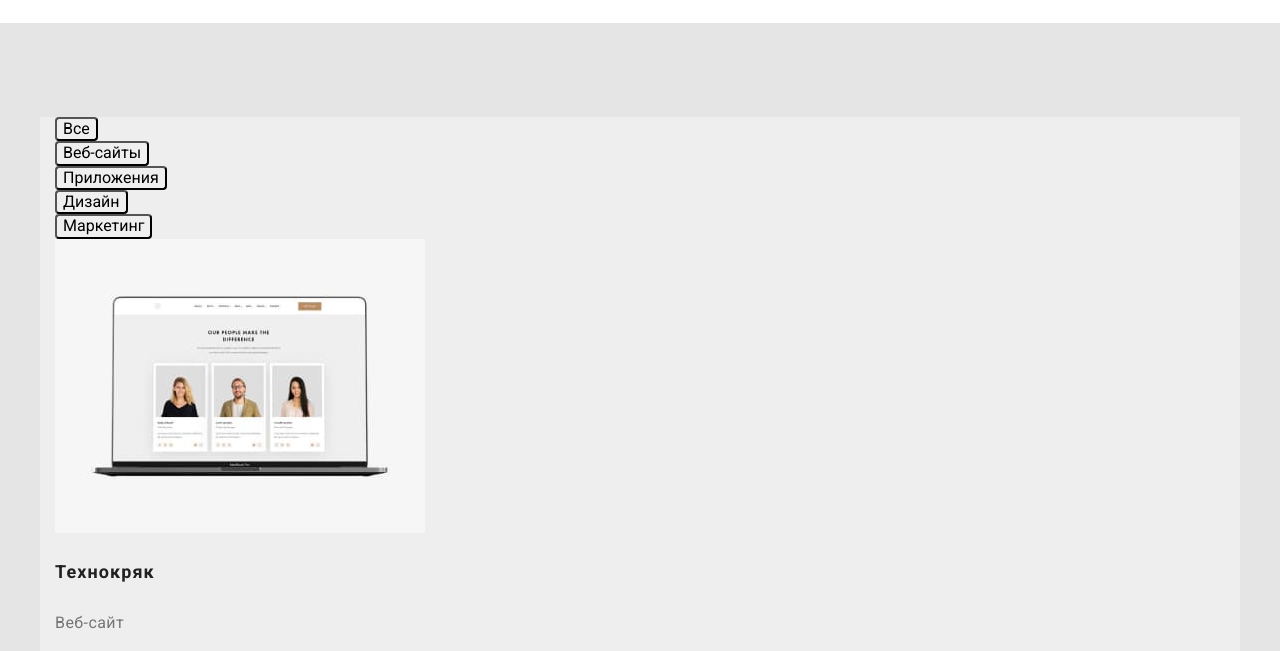
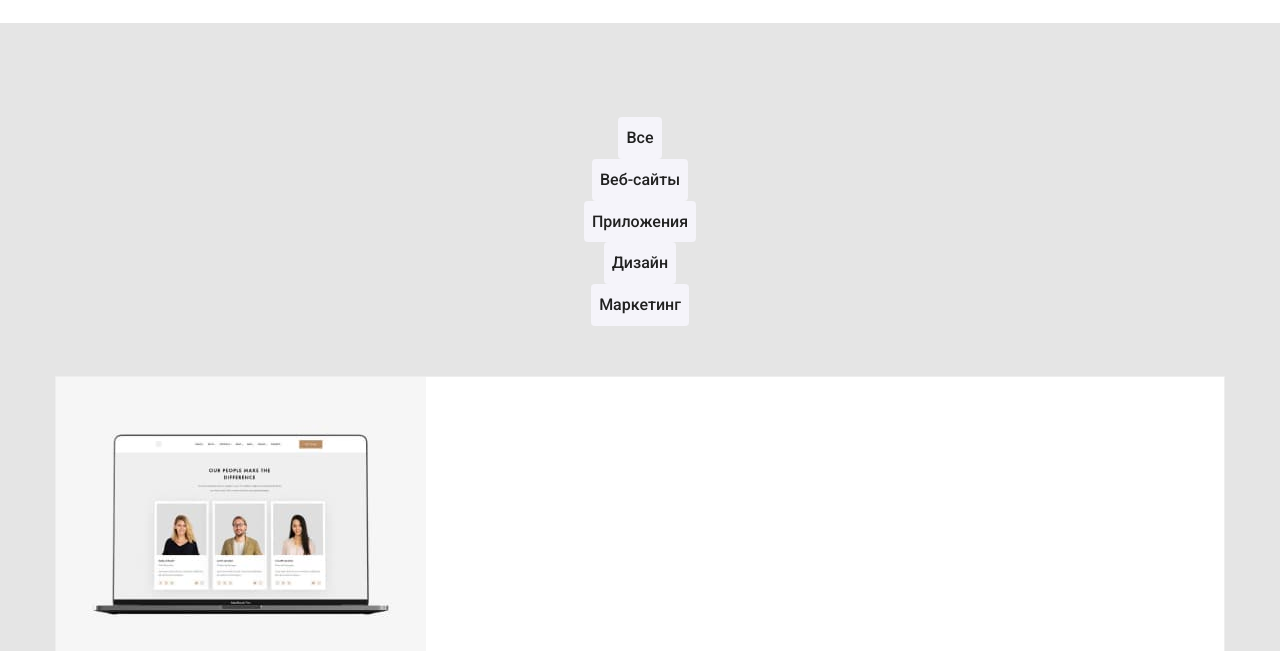
Before and after one commit to Annaivv/goit-markup-hw-03, a plain HTML site: page portfolio.html in a window 1280 px wide. Shown: the part 126-777 px from the top of the page. Drawn offline with nearby package versions, Linux system fonts and the light colour scheme.

Commit message:
portfolio margins and paddings completed

```diff
--- a/css/styles.css
+++ b/css/styles.css
@@ -122,7 +122,6 @@ body {
 
 .hero-button {
     background-color: var(--accent-color);
-    border-radius: 4px;
     font-weight: 700;
     line-height: 1.88;
     letter-spacing: 0.06em;
@@ -222,15 +221,19 @@ body {
     background-color: var(--primary-bg-color);
 }
 
-.portfolio-section > .container {
-    background-color: #EEEEEE;
+.button-list {
+    margin-bottom: 50px;
+    text-align: center;
 }
 
-.potfolio-button {
+.portfolio-button {
     background-color: var(--secondary-bg-color);
+    border-color: transparent;
     color: var(--title-text-color);
     font-weight: 500;
     line-height: 1.62;
+    padding-top: 6px;
+    padding-bottom: 6px;
 }
 
 .button:hover,
@@ -239,10 +242,21 @@ body {
     color: #FFFFFF;
 }
 
+.portfolio-list li {
+    background: #FFFFFF;
+    border: 1px solid #EEEEEE;
+}
+
+.portfolio-image {
+    margin-bottom: 20px;
+}
+
 .portfolio-title {
     font-size: 18px;
     line-height: 2;
     letter-spacing: 0.06em;
+    margin-top: 0;
+    margin-bottom: 4px;
 }
 
 .portfolio-category {
@@ -250,8 +264,15 @@ body {
     line-height: 1.88;
     text-decoration: none;
     color: var(--primary-text-color);
+    margin-top: 0;
+    margin-bottom: 20px;
 }
 
+.portfolio-title,
+.portfolio-category {
+    text-align: left;
+    margin-left: 24px;
+}
 /*цвет заголовков #212121*/
 /*цвет текста, телефон и адрес #757575*/
 /*акцент #2196F3*/
--- a/portfolio.html
+++ b/portfolio.html
@@ -33,7 +33,7 @@
         <section class="section portfolio-section">
             <div class="container">
                 <h2 hidden>Портфолио</h2>
-                            <ul class="list">
+                <ul class="list button-list">
                     <li><button type="button" class="button portfolio-button">Все</button></li>
                     <li><button type="button" class="button portfolio-button">Веб-сайты</button></li>
                     <li><button type="button" class="button portfolio-button">Приложения</button></li>
@@ -41,66 +41,66 @@
                     <li><button type="button" class="button portfolio-button">Маркетинг</button></li>
                 </ul>
 
-                            <ul class="list">
+                <ul class="list portfolio-list">
                     <li>
                         <a href="" class="link">
-                                        <img src="./images/portfolio-1.jpg" alt="Визитки специалистов" width="370">
+                            <img class="portfolio-image" src="./images/portfolio-1.jpg" alt="Визитки специалистов" width="370">
                             <h3 class="title portfolio-title">Технокряк</h3>
                             <p class="portfolio-category">Веб-сайт</p>
                         </a>
                     </li>
                     <li>
                         <a href="" class="link">
-                                        <img src="./images/portfolio-2.jpg" alt="Двое мужчин играют в баскетбол" width="370">
+                            <img class="portfolio-image" src="./images/portfolio-2.jpg" alt="Двое мужчин играют в баскетбол" width="370">
                             <h3 class="title portfolio-title">Постер <span lang="en">New Orlean vs Golden Star</span></h3>
                             <p class="portfolio-category">Дизайн</p>
                         </a>
                     </li>
                     <li>
                         <a href="" class="link">
-                                        <img src="./images/portfolio-3.jpg" alt="Эмблема ресторана с рыбой" width="370">
+                            <img class="portfolio-image" src="./images/portfolio-3.jpg" alt="Эмблема ресторана с рыбой" width="370">
                             <h3 class="title portfolio-title">Ресторан <span lang="en">Seafood</span></h3>
                             <p class="portfolio-category">Приложение</p>
                         </a>
                     </li>
                     <li>
                         <a href="" class="link">
-                                        <img src="./images/portfolio-4.jpg" alt="Наушники" width="370">
+                            <img class="portfolio-image" src="./images/portfolio-4.jpg" alt="Наушники" width="370">
                             <h3 class="title portfolio-title">Проект <span lang="en">Prime</span></h3>
                             <p class="portfolio-category">Маркетинг</p>
                         </a>
                     </li>
                     <li>
                         <a href="" class="link">
-                                        <img src="./images/portfolio-5.jpg" alt="Две коробки" width="370">
+                            <img class="portfolio-image" src="./images/portfolio-5.jpg" alt="Две коробки" width="370">
                             <h3 class="title portfolio-title">Проект <span lang="en">Boxes</span></h3>
                             <p class="portfolio-category">Приложение</p>
                         </a>
                     </li>
                     <li>
                         <a href="" class="link">
-                                        <img src="./images/portfolio-6.jpg" alt="Монитор с текстом" width="370">
+                            <img class="portfolio-image" src="./images/portfolio-6.jpg" alt="Монитор с текстом" width="370">
                             <h3 lang="en" class="title portfolio-title">Inspiration has no Borders</h3>
                             <p class="portfolio-category">Веб-сайт</p>
                         </a>
                     </li>
                     <li>
                         <a href="" class="link">
-                                        <img src="./images/portfolio-7.jpg" alt="Раскрытый журнал" width="370">
+                            <img class="portfolio-image" src="./images/portfolio-7.jpg" alt="Раскрытый журнал" width="370">
                             <h3 class="title portfolio-title">Издание <span lang="en">Limited Edition</span></h3>
                             <p class="portfolio-category">Дизайн</p>
                         </a>
                     </li>
                     <li>
                         <a href="" class="link">
-                                        <img src="./images/portfolio-8.jpg" alt="Этикетка с надписью" width="370">
+                            <img class="portfolio-image" src="./images/portfolio-8.jpg" alt="Этикетка с надписью" width="370">
                             <h3 class="title portfolio-title">Проект <span lang="en">Lab</span></h3>
                             <p class="portfolio-category">Маркетинг</p>
                         </a>
                     </li>
                     <li>
                         <a href="" class="link">
-                                        <img src="./images/portfolio-9.jpg" alt="Руки на клавиатуре ноутбука" width="370">
+                            <img class="portfolio-image" src="./images/portfolio-9.jpg" alt="Руки на клавиатуре ноутбука" width="370">
                             <h3 lang="en" class="title portfolio-title">Growing Business</h3>
                             <p class="portfolio-category">Приложение</p>
                         </a>
```
Lines whose indentation alone changed are shown as unchanged.
